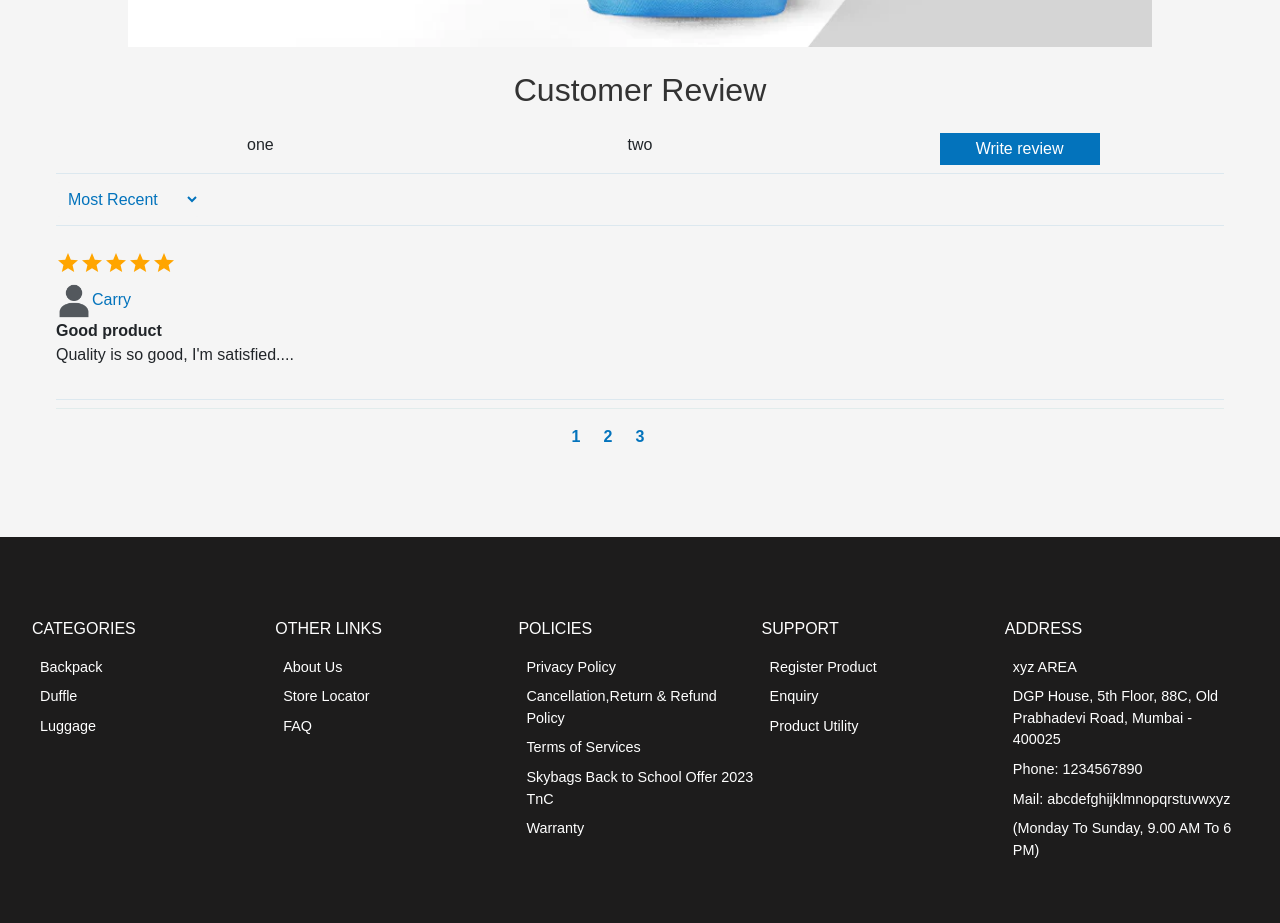
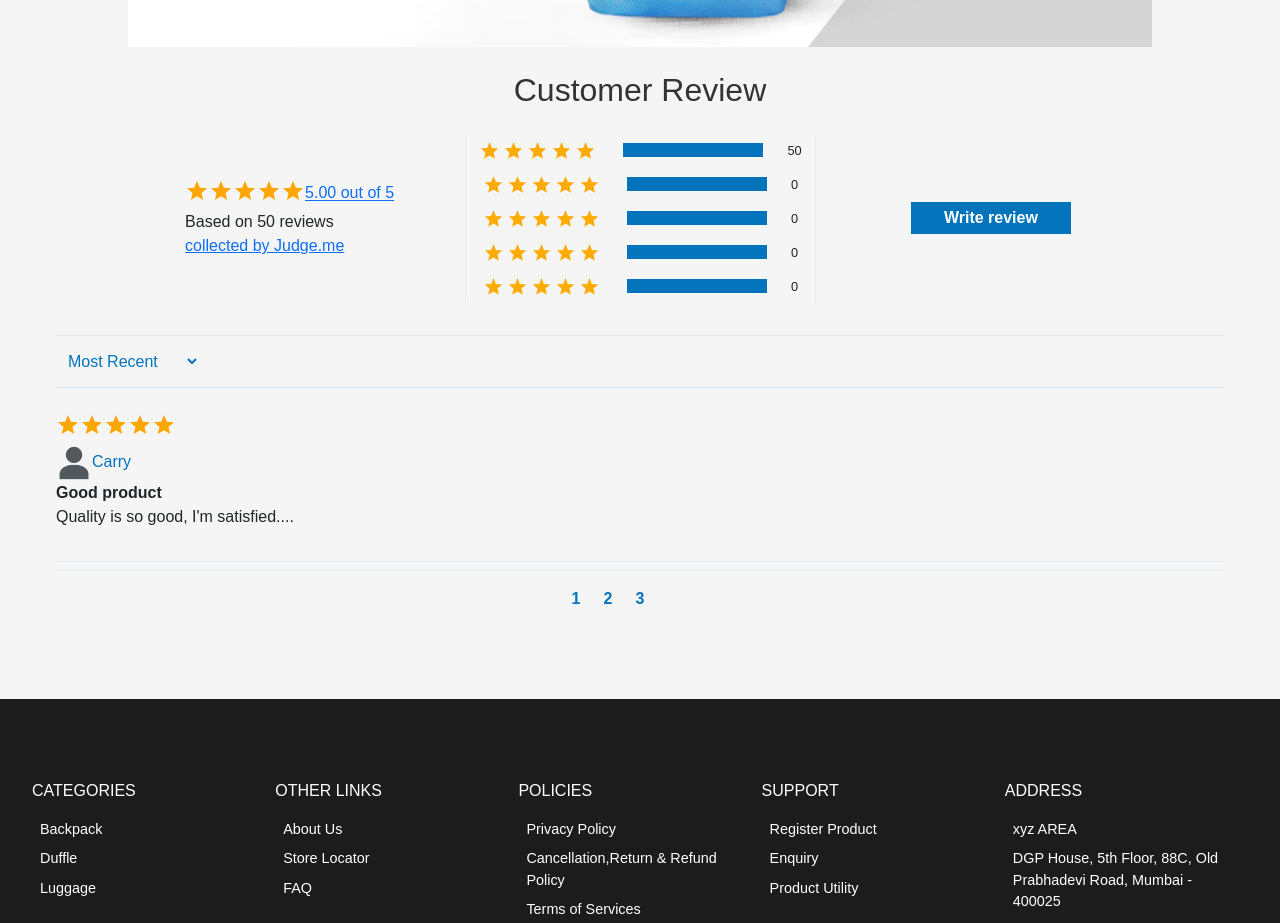
Before and after one commit to akbar543/Skybags-clone, a React (Create React App) app: page /item in a window 1280 px wide. Shown: the part 1880-2803 px from the top of the page. Built offline with nearby package versions, Linux system fonts and the light colour scheme.

Commit message:
bottom part of item page done

```diff
--- a/src/Components/Item/BottomItem.css
+++ b/src/Components/Item/BottomItem.css
@@ -6,6 +6,7 @@
     padding: 1.5rem 1rem;
 }
 
+
 .bottom_box_1>h2{
     margin-bottom: 1.5rem;
     display: flex;
@@ -13,31 +14,116 @@
 }
 
 .bottom_box_1_1{
+    padding-bottom: 1.5rem;
     display: flex;
-    flex-direction: row;
-    justify-content: space-evenly;
+    align-items: stretch;
+    justify-content: center;
 }
 
 .bottom_box_1_1_1{
     display: flex;
+    align-items: center;
     justify-content: center;
     width: 30%;
 }
+
+.review_1{
+    >svg{
+        width: 1.5rem;
+        height: 1.5rem;
+        fill:orange;
+        margin-bottom: 0.51rem;
+    }
+
+    >judge{
+        color: #0373bc;
+        text-decoration: underline;
+    }
+
+    >judge_0{
+        color: #0373bc;
+        text-decoration: underline;
+    }
+}
+
 .bottom_box_1_1_2{
     display: flex;
+    flex-direction: column;
+    align-items: center;
     justify-content: center;
     width: 30%;
+    font-size: 80%;
+    border-left: 0.063rem solid rgba(51,153,153,0.1);
+}
+
+.review1{
+    display: flex;
+    flex-direction: row;
+    align-items: center;
+    justify-content: center;
+    margin-top: 0.625rem;
+    margin-bottom: 0.625rem;
+    height: 0.875rem;
+    cursor: pointer;
+}
+.review11{
+    display: inline-block;
+    vertical-align: middle;
+    line-height: 0.875rem;
+}
+.review12{
+    margin: 0 24px;
+    width: 140px;
+    height: 100%;
+    background-color: #0373bc;
+}
+.review111on>svg{
+    fill: #ffaa00;
+    width: 1.5rem;
+    height: 1.5rem;
+    line-height: 1;
+    padding-right: 3px !important;
+}
+
+.review2{
+    margin-bottom: 0.625rem;
+    height: 0.875rem;
+    pointer-events: none;
+}
+.review3{
+    margin-bottom: 0.625rem;
+    height: 0.875rem;
+    pointer-events: none;
+}
+.review4{
+    margin-bottom: 0.625rem;
+    height: 0.875rem;
+    pointer-events: none;
+}
+.review5{
+    height: 0.875rem;
+    pointer-events: none;
 }
 .bottom_box_1_1_3{
     display: flex;
+    align-items: center;
     justify-content: center;
     width: 30%;
+    border-left: 0.063rem solid rgba(51,153,153,0.1);
+
     >button{
         color: white;
         background-color: #0373bc;
         border: none;
-        width: 10rem;
+        width: 100%;
+        max-width: 10rem;
         height: 2rem;
+        cursor: pointer;
+        padding: 0.625rem 1.25rem;
+        font-size: 1rem;
+        font-weight: bold;
+        line-height: 0;
+
     }
 }
 
--- a/src/Components/Item/BottomItem.js
+++ b/src/Components/Item/BottomItem.js
@@ -14,9 +14,80 @@ function BottomItem() {
             <h2>Customer Review</h2>
 
           <div className='bottom_box_1_1'>
-            <div className='bottom_box_1_1_1'>one</div>
-            <div className='bottom_box_1_1_2'>two</div>
-            <div className='bottom_box_1_1_3'><button>Write review</button></div>
+
+            <div className='bottom_box_1_1_1'>
+              <div className='review_1'>
+                {star}{star}{star}{star}{star}
+                <span ><a className='judge' href='https://judge.me/reviews/skybags-webstore.myshopify.com'>5.00 out of 5</a></span>
+                <div>Based on 50 reviews</div>
+                <a className='judge_o' href='https://judge.me/trust'>collected by Judge.me</a>
+              </div>
+            </div>
+
+            <div className='bottom_box_1_1_2'>
+
+              <div className='review1'>
+                <div className='review11'>
+                  <span className='review111on'>{star}</span>
+                  <span className='review111on'>{star}</span>
+                  <span className='review111on'>{star}</span>
+                  <span className='review111on'>{star}</span>
+                  <span className='review111on'>{star}</span>
+                </div>
+                <div className='review12'></div>
+                <div className='review13'>50</div>
+              </div>
+              <div className='review1'>
+              <div className='review11'>
+                  <span className='review111on'>{star}</span>
+                  <span className='review111on'>{star}</span>
+                  <span className='review111on'>{star}</span>
+                  <span className='review111on'>{star}</span>
+                  <span className='review111on'>{star}</span>
+                </div>
+                <div className='review12'></div>
+                <div className='review13'> 0</div>
+              </div>
+
+              <div className='review1'>
+              <div className='review11'>
+                  <span className='review111on'>{star}</span>
+                  <span className='review111on'>{star}</span>
+                  <span className='review111on'>{star}</span>
+                  <span className='review111on'>{star}</span>
+                  <span className='review111on'>{star}</span>
+                </div>
+                <div className='review12'></div>
+                <div className='review13'> 0</div>
+              </div>
+
+              <div className='review1'>
+              <div className='review11'>
+                  <span className='review111on'>{star}</span>
+                  <span className='review111on'>{star}</span>
+                  <span className='review111on'>{star}</span>
+                  <span className='review111on'>{star}</span>
+                  <span className='review111on'>{star}</span>
+                </div>
+                <div className='review12'></div>
+                <div className='review13'> 0</div>
+              </div>
+
+              <div className='review1'>
+              <div className='review11'>
+                  <span className='review111on'>{star}</span>
+                  <span className='review111on'>{star}</span>
+                  <span className='review111on'>{star}</span>
+                  <span className='review111on'>{star}</span>
+                  <span className='review111on'>{star}</span>
+                </div>
+                <div className='review12'></div>
+                <div className='review13'> 0</div>
+              </div>
+            </div>
+
+           <div className='bottom_box_1_1_3'><button>Write review</button></div>
+
           </div>
 
 
```
